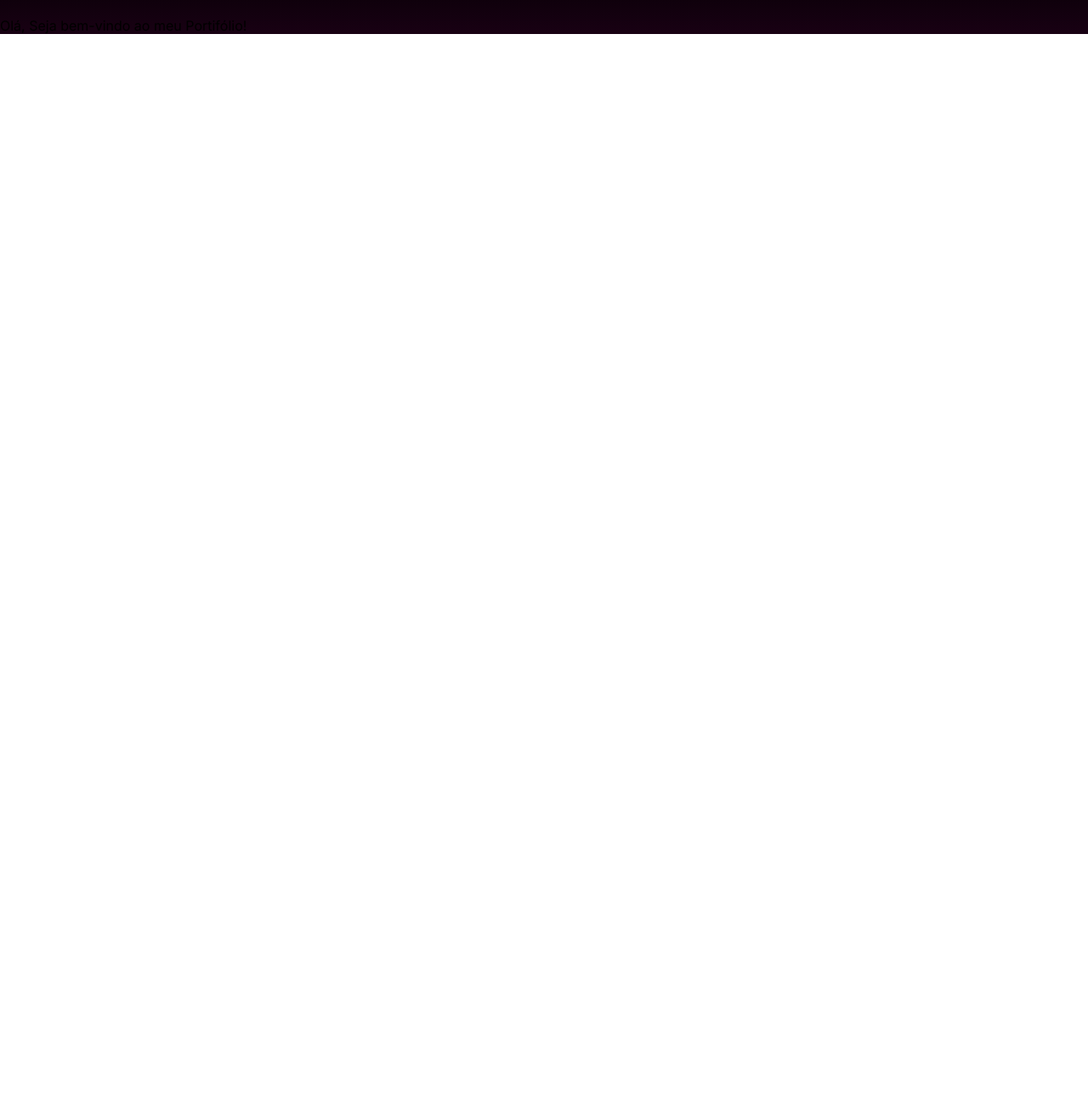
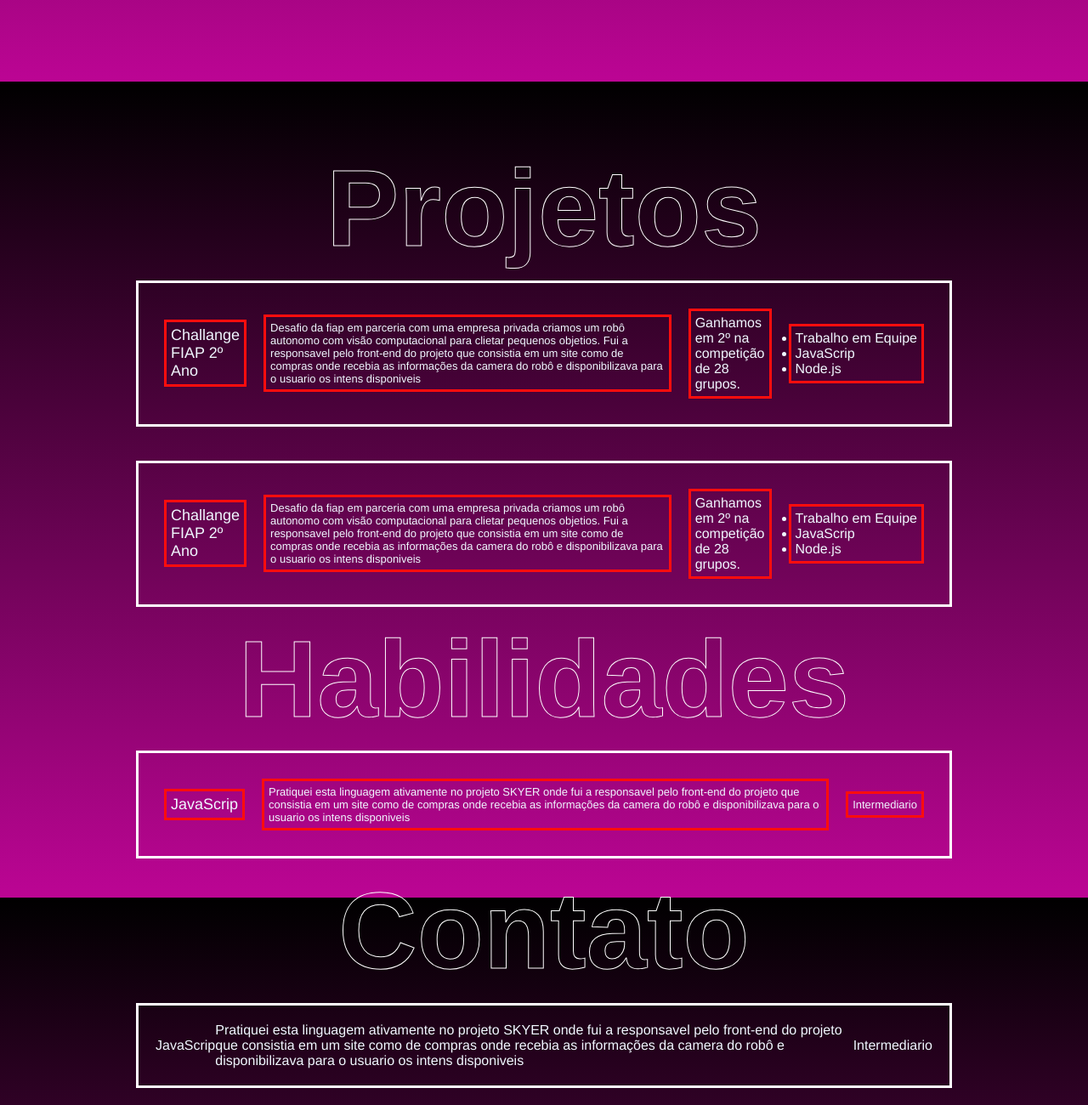
Before and after one commit to maria-elooisa/portfolio, a plain HTML site: page index.html in a window 1280 px wide. Shown: the part 864-2164 px from the top of the page at 85% size. Before the commit the page ends 904 px from the top, so only its background shows below. Drawn offline with Linux system fonts and the light colour scheme.

Commit message:
Adicionando as demais sessões

```diff
--- /dev/null
+++ b/contact.css
@@ -0,0 +1,40 @@
+.contact-grade{
+    font-size: medium;
+    font-family: 'Franklin Gothic Medium', 'Arial Narrow', Arial, sans-serif;
+    color: aliceblue;
+}
+.contact-action{
+    display: flex;
+    flex-direction: column;
+    align-items: center;
+    justify-content: center;
+}
+
+.contact{
+    display: flex;
+    flex-direction: row;
+    align-items: center;
+    justify-content: center;
+    border: 3px solid rgb(255, 255, 255);
+    margin: 20px;
+    padding: 20px;
+    width: 60em;
+}
+.contact .skills-contact{
+    font-size: large;
+    border: 3px solid rgb(255, 13, 13);
+    margin: 10px;
+    padding: 5px;
+}
+.contact .skills-contact{
+    font-size: small;
+    border: 3px solid rgb(255, 13, 13);
+    margin: 10px;
+    padding: 5px;
+}
+.contact .skills-contact{
+    font-size: small;
+    border: 3px solid rgb(255, 13, 13);
+    margin: 10px;
+    padding: 5px;
+}
--- /dev/null
+++ b/habillities.css
@@ -0,0 +1,40 @@
+.skills-grade{
+    font-size: medium;
+    font-family: 'Franklin Gothic Medium', 'Arial Narrow', Arial, sans-serif;
+    color: aliceblue;
+}
+.skills-action{
+    display: flex;
+    flex-direction: column;
+    align-items: center;
+    justify-content: center;
+}
+
+.skills{
+    display: flex;
+    flex-direction: row;
+    align-items: center;
+    justify-content: center;
+    border: 3px solid rgb(255, 255, 255);
+    margin: 20px;
+    padding: 20px;
+    width: 60em;
+}
+.skills .skills-titulo{
+    font-size: large;
+    border: 3px solid rgb(255, 13, 13);
+    margin: 10px;
+    padding: 5px;
+}
+.skills .skills-descripition{
+    font-size: small;
+    border: 3px solid rgb(255, 13, 13);
+    margin: 10px;
+    padding: 5px;
+}
+.skills .skills-level{
+    font-size: small;
+    border: 3px solid rgb(255, 13, 13);
+    margin: 10px;
+    padding: 5px;
+}
--- a/home.css
+++ b/home.css
@@ -52,7 +52,7 @@
         position: absolute;
         white-space: nowrap;
         overflow: hidden;
-        left: 10%;
+        left: 7%;
         top: 50%;
     }
 
@@ -64,7 +64,7 @@
       from{
         width: 0;
       }
-      to{width: 18.5em;}
+      to{width: 10em;}
     }
     @keyframes blinkCursor{
       from{
--- a/index.html
+++ b/index.html
@@ -8,6 +8,9 @@
 
     <link rel="stylesheet" href="styles.css">
     <link rel="stylesheet" href="home.css">
+    <link rel="stylesheet" href="projects.css">
+    <link rel="stylesheet" href="habillities.css">
+    <link rel="stylesheet" href="contact.css">
 
     <title>Maria Santos</title>
 </head>
@@ -32,13 +35,58 @@
         <div id="circulo"></div>
         <img src="./img/maria_board.png" alt="Foto de Capa">
         <div class="float_letters">
-                <p class="floating_letters type-animation">Olá, Seja bem-vindo ao meu Portifólio!</p>
+            <p class="floating_letters type-animation">Olá, Seja bem-vindo!</p>
         </div>
     </div>
 
     <!-- Projetos -->
-    <div class="projetos">
-        <p>Olá, Seja bem-vindo ao meu Portifólio!</p>
+    <div class="projects-grade">
+        <h1>Projetos</h1>
+        <div class="projects-action">
+            <div class="projects">
+                <p class = "projects-titulo"> Challange FIAP 2º Ano</p>
+                <p class = "projects-descripition"> Desafio da fiap em parceria com uma empresa privada criamos um robô autonomo com visão computacional para clietar pequenos objetios. Fui a responsavel pelo front-end do projeto que consistia em um site como de compras onde recebia as informações da camera do robô e disponibilizava para o usuario os intens disponiveis</p>
+                <p class = "projects-sward"> Ganhamos em 2º na competição de 28 grupos.</p>
+                <ul class = "projects-skills">
+                    <li>Trabalho em Equipe</li>
+                    <li>JavaScrip</li>
+                    <li>Node.js</li>
+                </ul>
+            </div>
+            <div class="projects">
+                <p class = "projects-titulo"> Challange FIAP 2º Ano</p>
+                <p class = "projects-descripition"> Desafio da fiap em parceria com uma empresa privada criamos um robô autonomo com visão computacional para clietar pequenos objetios. Fui a responsavel pelo front-end do projeto que consistia em um site como de compras onde recebia as informações da camera do robô e disponibilizava para o usuario os intens disponiveis</p>
+                <p class = "projects-sward"> Ganhamos em 2º na competição de 28 grupos.</p>
+                <ul class = "projects-skills">
+                    <li>Trabalho em Equipe</li>
+                    <li>JavaScrip</li>
+                    <li>Node.js</li>
+                </ul>
+            </div>
+        </div>
+    </div>
+    <!-- Habilidades -->
+    <div class="skills-grade">
+        <h1>Habilidades</h1>
+        <div class="skills-action">
+            <div class="skills">
+                <p class = "skills-titulo"> JavaScrip</p>
+                <p class = "skills-descripition"> Pratiquei esta linguagem ativamente no projeto SKYER onde fui a responsavel pelo front-end do projeto que consistia em um site como de compras onde recebia as informações da camera do robô e disponibilizava para o usuario os intens disponiveis</p>
+                <p class = "skills-level"> Intermediario</p>
+            </div>
+        </div>
+    </div>
+
+    <!-- Contato -->
+    <div class="contact-grade">
+        <h1>Contato</h1>
+        <div class="contact-action">
+            <div class="contact">
+                <p class = "contact-titulo"> JavaScrip</p>
+                <p class = "contact-descripition"> Pratiquei esta linguagem ativamente no projeto SKYER onde fui a responsavel pelo front-end do projeto que consistia em um site como de compras onde recebia as informações da camera do robô e disponibilizava para o usuario os intens disponiveis</p>
+                <p class = "contact-level"> Intermediario</p>
+            </div>
+        </div>
     </div>
 
 </body>
--- /dev/null
+++ b/projects.css
@@ -0,0 +1,57 @@
+.projects-grade{
+    font-size: medium;
+    font-family: 'Franklin Gothic Medium', 'Arial Narrow', Arial, sans-serif;
+    color: aliceblue;
+}
+h1{
+    font-size: 8rem;
+    color: transparent;
+    display: flex;
+    align-items: center;
+    justify-content: center;
+    -webkit-text-stroke-width: 1px;
+    -webkit-text-stroke-color: rgb(255, 255, 255);
+    line-height: 0.7;
+    padding: 20px;
+}
+.projects-action{
+    display: flex;
+    flex-direction: column;
+    align-items: center;
+    justify-content: center;
+}
+.projects{
+    display: flex;
+    flex-direction: row;
+    align-items: center;
+    justify-content: center;
+    border: 3px solid rgb(255, 255, 255);
+    margin: 20px;
+    padding: 20px;
+    width: 60em;
+}
+.projects .projects-titulo{
+    font-size: large;
+    border: 3px solid rgb(255, 13, 13);
+    margin: 10px;
+    padding: 5px;
+}
+.projects .projects-descripition{
+    font-size: small;
+    border: 3px solid rgb(255, 13, 13);
+    margin: 10px;
+    padding: 5px;
+}
+.projects .projects-sward{
+    font-size: medium;
+    border: 3px solid rgb(255, 13, 13);
+    margin: 10px;
+    padding: 5px;
+}
+.projects .projects-skills{
+    font-size: medium;
+    border: 3px solid rgb(255, 13, 13);
+    margin: 10px;
+    padding: 5px;
+    white-space: nowrap;
+}
--- a/styles.css
+++ b/styles.css
@@ -7,7 +7,7 @@
   }
 
   body {
-    height: 100vh;
+    height: 120vh;
     background: linear-gradient(to bottom, black, #bc0594);
     font-family: 'Inter', sans-serif; /* Use Google Fonts if necessary */
   }
```
Also changed, not shown: README.md (added), 1 other file. Lines whose indentation alone changed are shown as unchanged.
